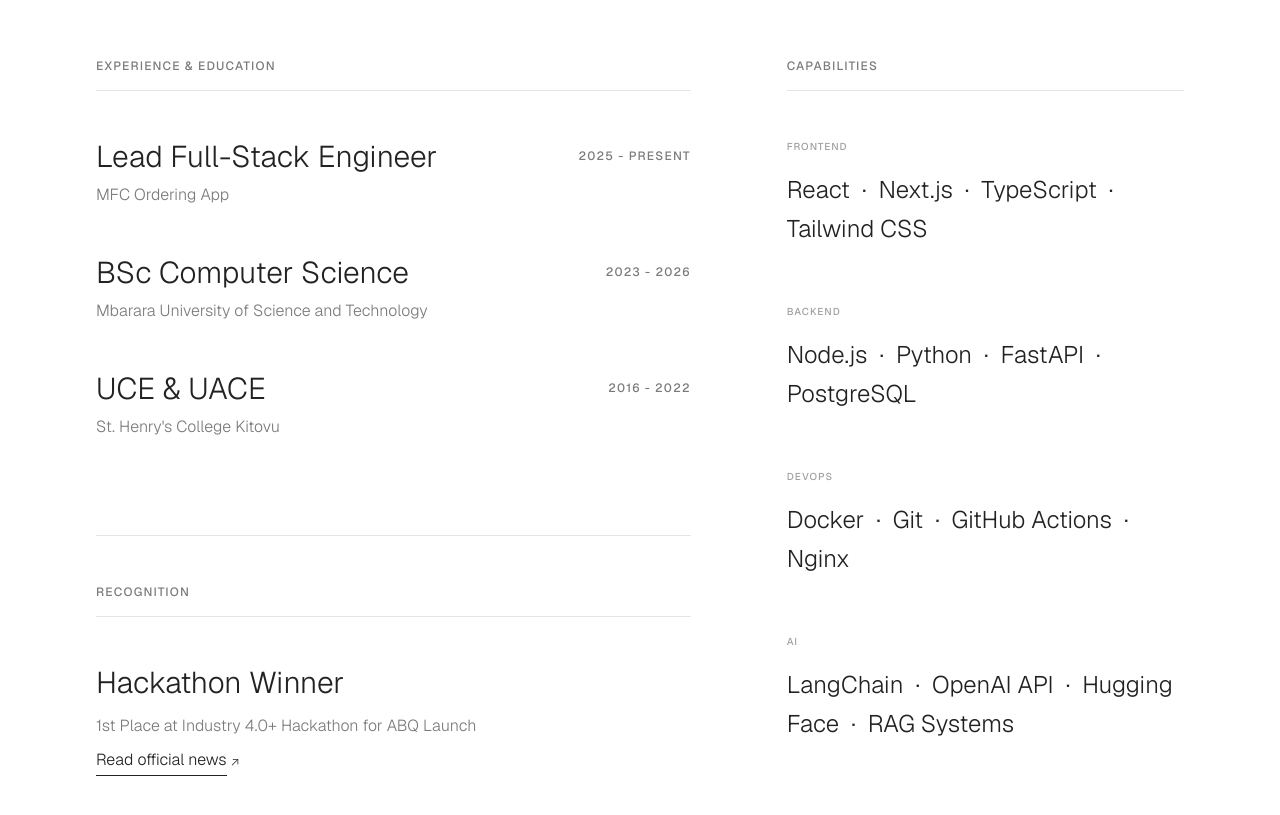
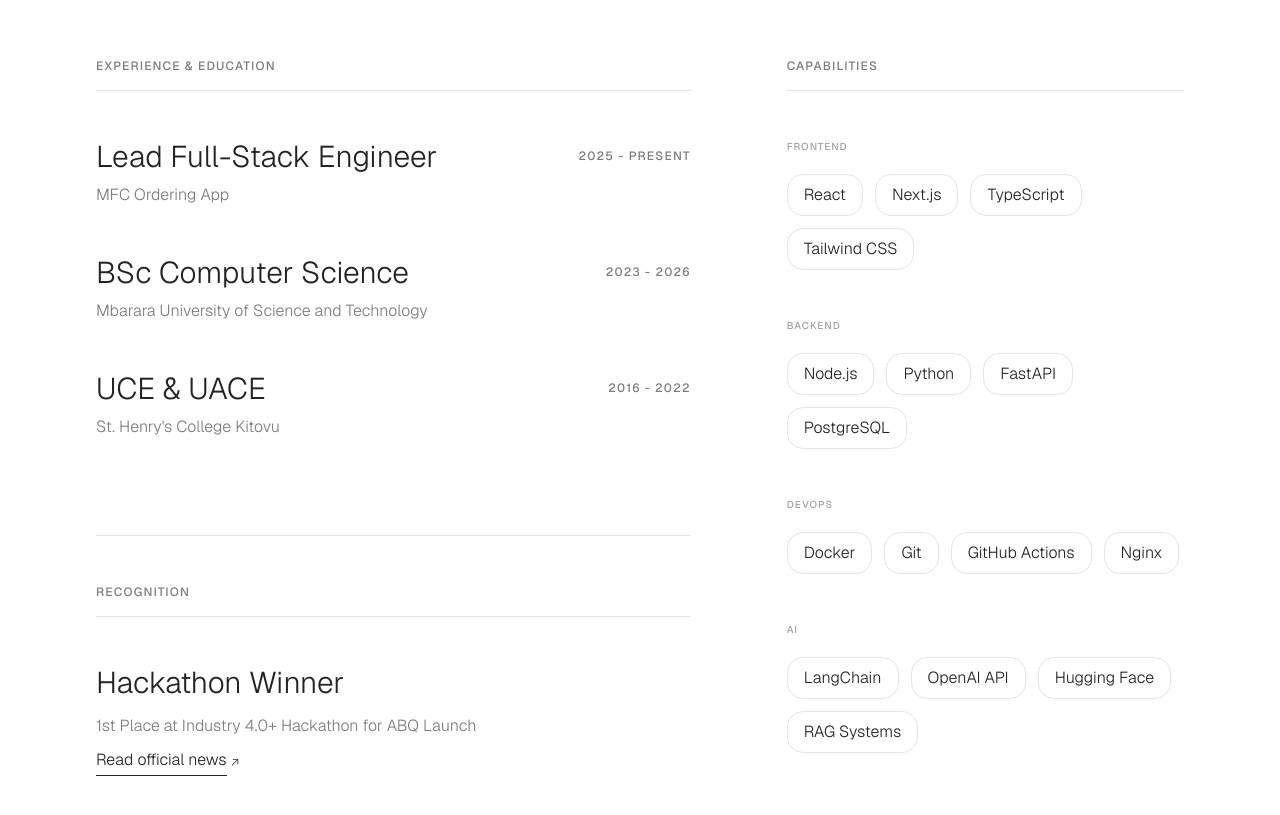
Before and after one commit to DevMubzly/porfolio, a Next.js app: page / in a window 1280 px wide. Shown: the part 1120-1935 px from the top of the page. Built offline with nearby package versions, Linux system fonts and the light colour scheme.

Commit message:
fix(about): update skills display for improved layout and readability

```diff
--- a/src/components/AboutSection.tsx
+++ b/src/components/AboutSection.tsx
@@ -123,15 +123,22 @@ export function AboutSection() {
               <h3 className="text-xs font-medium text-[#7B7B7B] uppercase tracking-widest border-b border-[#E5E5E5] pb-4">
                 Capabilities
               </h3>
-              <div className="flex flex-col gap-14">
+              <div className="flex flex-col gap-12">
                 {skills.map((group) => (
                   <div key={group.category} className="group">
-                    <p className="text-[10px] text-[#A0A0A0] uppercase tracking-widest mb-4 font-medium">
+                    <p className="text-[10px] text-[#A0A0A0] uppercase tracking-widest mb-5 font-medium">
                       {group.category}
                     </p>
-                    <p className="text-xl sm:text-2xl font-light text-[#222222] leading-relaxed group-hover:text-[#7B7B7B] transition-colors duration-500">
-                      {group.items.join(" \u200B · \u200B ")}
-                    </p>
+                    <div className="flex flex-wrap gap-2 sm:gap-3">
+                      {group.items.map((item) => (
+                        <span
+                          key={item}
+                          className="px-4 py-2 rounded-2xl border border-[#E5E5E5] text-[#222222] text-sm sm:text-base font-light hover:bg-[#222222] hover:text-white hover:border-[#222222] transition-colors duration-300 cursor-default"
+                        >
+                          {item}
+                        </span>
+                      ))}
+                    </div>
                   </div>
                 ))}
               </div>
```
